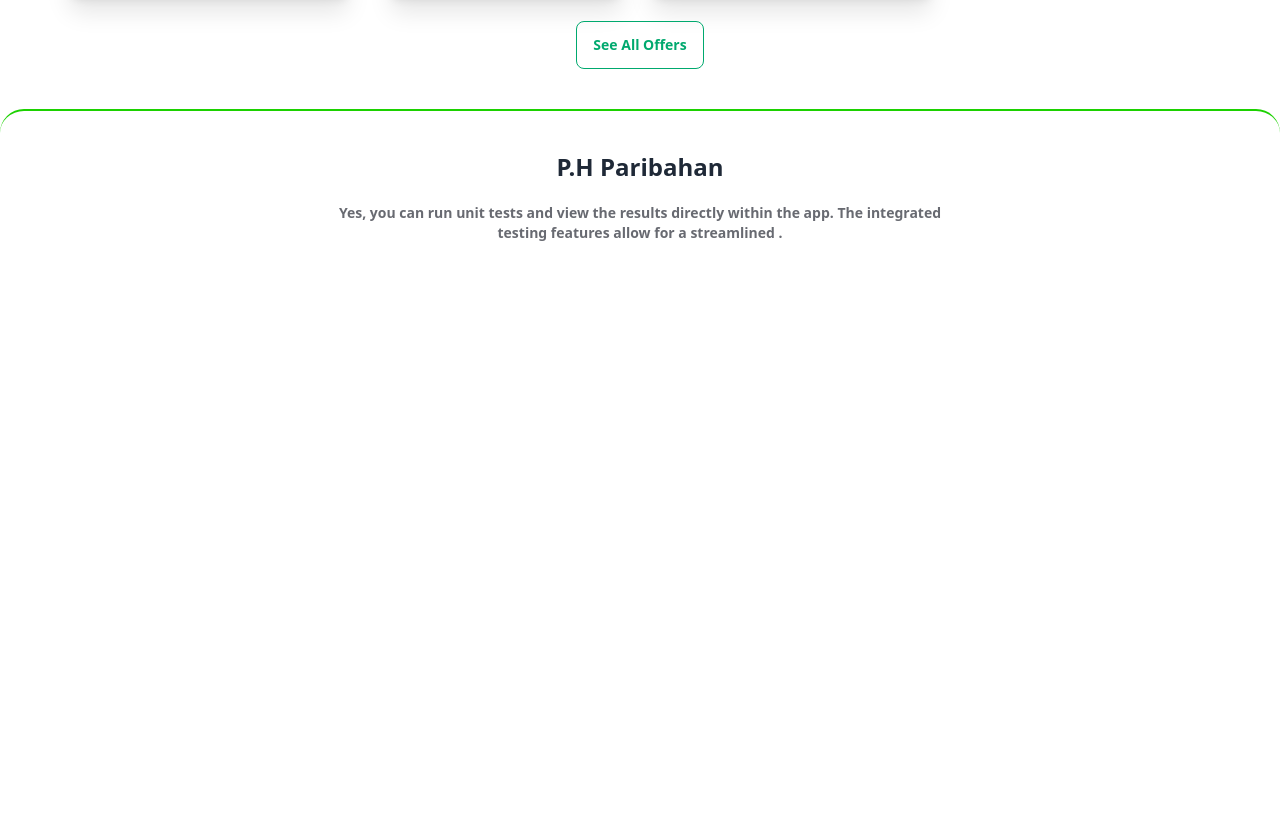
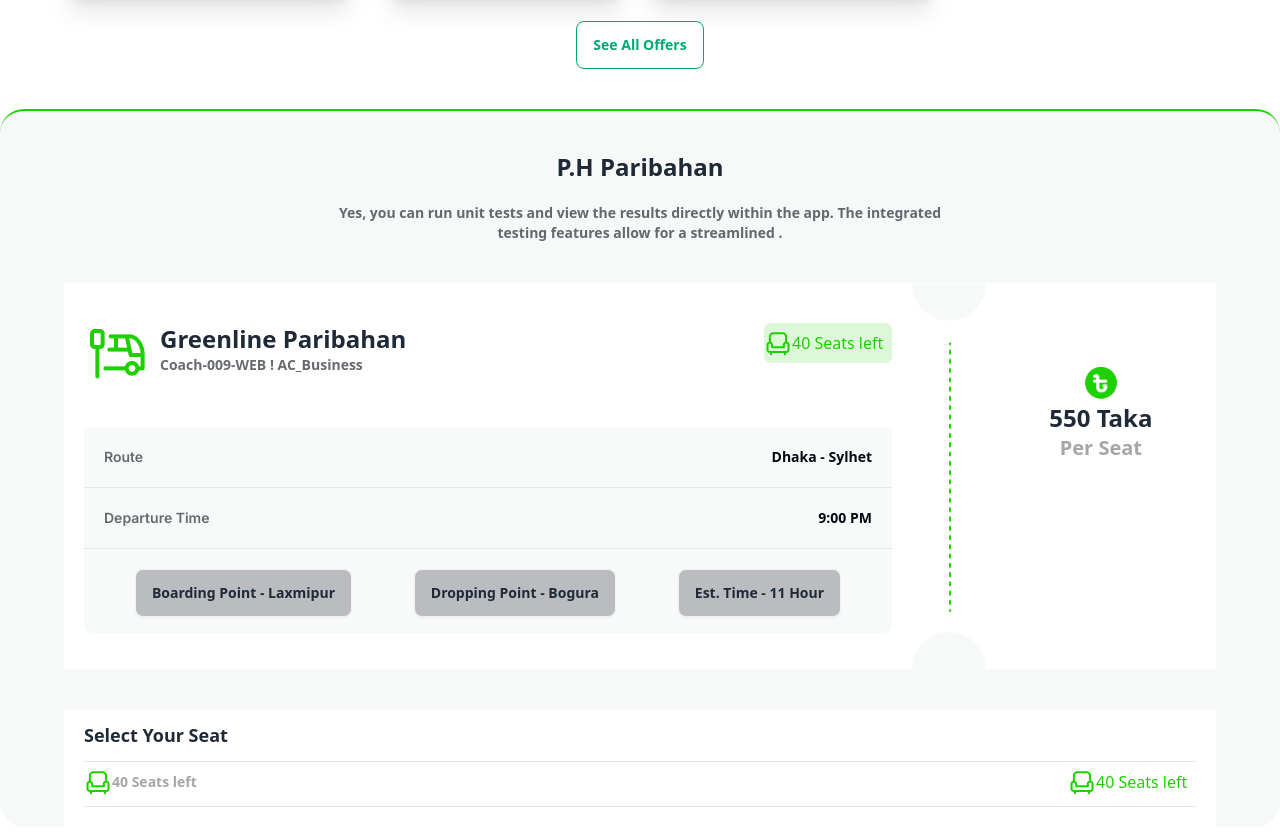
Before and after one commit to Mursalin5/Assignment-5, a plain HTML site: page index.html in a window 1280 px wide. Shown: the part 1299-2132 px from the top of the page. Before the commit the page ends 1542 px from the top, so only its background shows below. Drawn offline with nearby package versions, Linux system fonts and the light colour scheme.

Commit message:
added the file

```diff
--- a/index.html
+++ b/index.html
@@ -14,7 +14,7 @@
     <link
         href="https://fonts.googleapis.com/css2?family=Inter:wght@100..900&family=Raleway:ital,wght@0,100..900;1,100..900&family=Roboto:ital,wght@0,100;0,300;0,400;0,500;0,700;0,900;1,100;1,300;1,400;1,500;1,700;1,900&display=swap"
         rel="stylesheet">
-        <!-------------------font-family--------------------------- -->
+    <!-------------------font-family--------------------------- -->
     <style>
         .font-raleway {
             font-family: "Raleway", sans-serif;
@@ -45,7 +45,7 @@
                     <li>Search</li>
                 </ul>
             </div>
-            <div class="flex flex-cols gap-2">
+            <div class="flex flex-cols gap-2 bg-[#1DD10026] rounded-md items-center px-5">
                 <div class="text-[#1DD100]">Bus</div>
                 <div>
                     <img src="images/bus-icon.png" alt="">
@@ -159,12 +159,103 @@
         </div>
     </section>
     <!-- -----------------------P.H Paribahan---------------------- -->
-    <section  class=" mt-10 border-t-2 border-[#1cd100] rounded-3xl">
-        <div class="mt-10 text-center">
-            <h1 class="text-2xl font-bold mb-5">P.H Paribahan</h1>
-            <p  class="font-semibold text-sm text-[#03071299]">Yes, you can run unit tests and view the results directly within the app. The integrated <br>testing features allow for a streamlined .</p>
-        </div>
+    <section class="bg-[#F7F8F8] mt-10 border-t-2 border-[#1cd100] rounded-3xl">
+        <section class="">
+            <div class="mt-10 text-center">
+                <h1 class="text-2xl font-bold mb-5">P.H Paribahan</h1>
+                <p class="font-semibold text-sm text-[#03071299]">Yes, you can run unit tests and view the results
+                    directly
+                    within the app. The integrated <br>testing features allow for a streamlined .</p>
+            </div>
+        </section>
+
+
+
+        <section class=" pt-10">
+            <!----------------------------------Greenline Paribahan------------------- -->
+            <div class="bg-[#FFFFFF] flex mx-16">
+                <div class="flex flex-cols rounded-2xl">
+                    <div class="">
+                        <div class="flex flex-cols py-10 mx-5 pb-10">
+                            <div class="flex flex-cols w-[680px] gap-3">
+                                <div><img src="images/stoppage.png" alt=""></div>
+                                <div>
+                                    <p class="text-2xl font-bold font-ralway">Greenline Paribahan</p>
+                                    <p class="font-semibold text-sm text-[#03071299]">Coach-009-WEB ! AC_Business</p>
+                                </div>
+                            </div>
+                            <div class="flex flex-cols text-center w-32 bg-[#1DD10026] rounded-md items-center h-10">
+                                <div>
+                                    <img src="images/seat-green.png" alt="">
+                                </div>
+                                <div class="text-[#1DD100]">40 Seats left</div>
+
+                            </div>
+                        </div>
+                        <div class="mx-5 bg-[#F7F8F8CC] rounded-lg">
+                            <div class="flex flex-cols justify-between pb-5">
+                                <p class="font-semibold text-sm text-[#03071299] font-inter pt-5 px-5">Route</p>
+                                <p class="font-semibold text-sm text-[#030712] font-ralway pt-5 px-5">Dhaka - Sylhet</p>
+                            </div>
+                            <hr class="pt-5">
+                            <div class="flex flex-cols justify-between">
+                                <p class="font-semibold text-sm text-[#03071299] font-inter pb-5 px-5">Departure Time
+                                </p>
+                                <p class="font-semibold text-sm text-[#030712] font-ralway pb-5 px-5">9:00 PM</p>
+                            </div>
+                            <hr>
+                            <div class="px-5 flex flex-cols pt-5 pb-4 justify-around">
+                                <button class="btn bg-[#03071240] h-5">Boarding Point - Laxmipur</button>
+                                <button class="btn bg-[#03071240] h-5">Dropping Point - Bogura</button>
+                                <button class="btn bg-[#03071240] h-5">Est. Time - 11 Hour</button>
+                            </div>
+                        </div>
+
+                    </div>
+                    <div>
+                        <img class="" src="images/info-devider.png" alt="">
+                    </div>
+                    <!-- 550 Taka Per Seat -->
+                    <div class="text-center justify-center w-[250px] rounded-r-lg">
+                        <div class="px-24 pt-20"><img src="images/fare.png" alt=""></div>
+                        <div>
+                            <h1 class="text-2xl font-bold font-ralway">550 Taka </h1>
+                            <p class="font-semibold text-xl text-[#0307125C]">Per Seat</p>
+                        </div>
+                    </div>
+                </div>
+
+            </div>
+        </section>
+        <section class=" my-10">
+            <!----------------------------------------Select Your Seat--left part------------------- -->
+            <div class="mx-16 bg-[#FFFFFF] px-5">
+                <div class="py-3">
+                    <p class="font-semibold text-lg">Select Your Seat</p>
+                </div>
+                <hr>
+                <div class="flex flex-cols justify-between pb-1">
+                    <div class="flex flex-cols text-center w-32  rounded-md items-center h-10">
+                        <div>
+                            <img src="images/seat-green.png" alt="">
+                        </div>
+                        <div class="font-semibold text-sm text-[#0307125C]">40 Seats left</div>
+
+                    </div>
+                    <div class="flex flex-cols text-center w-32 rounded-md items-center h-10">
+                        <div>
+                            <img src="images/seat-green.png" alt="">
+                        </div>
+                        <div class="text-[#1DD100]">40 Seats left</div>
+
+                    </div>
+                </div>
+                <hr class="pb-5">
+
+            </div>
+        </section>
     </section>
+
 </body>
 
 </html>
```
Also changed, not shown: images/tabler-icon-steering-wheel.png (added).
